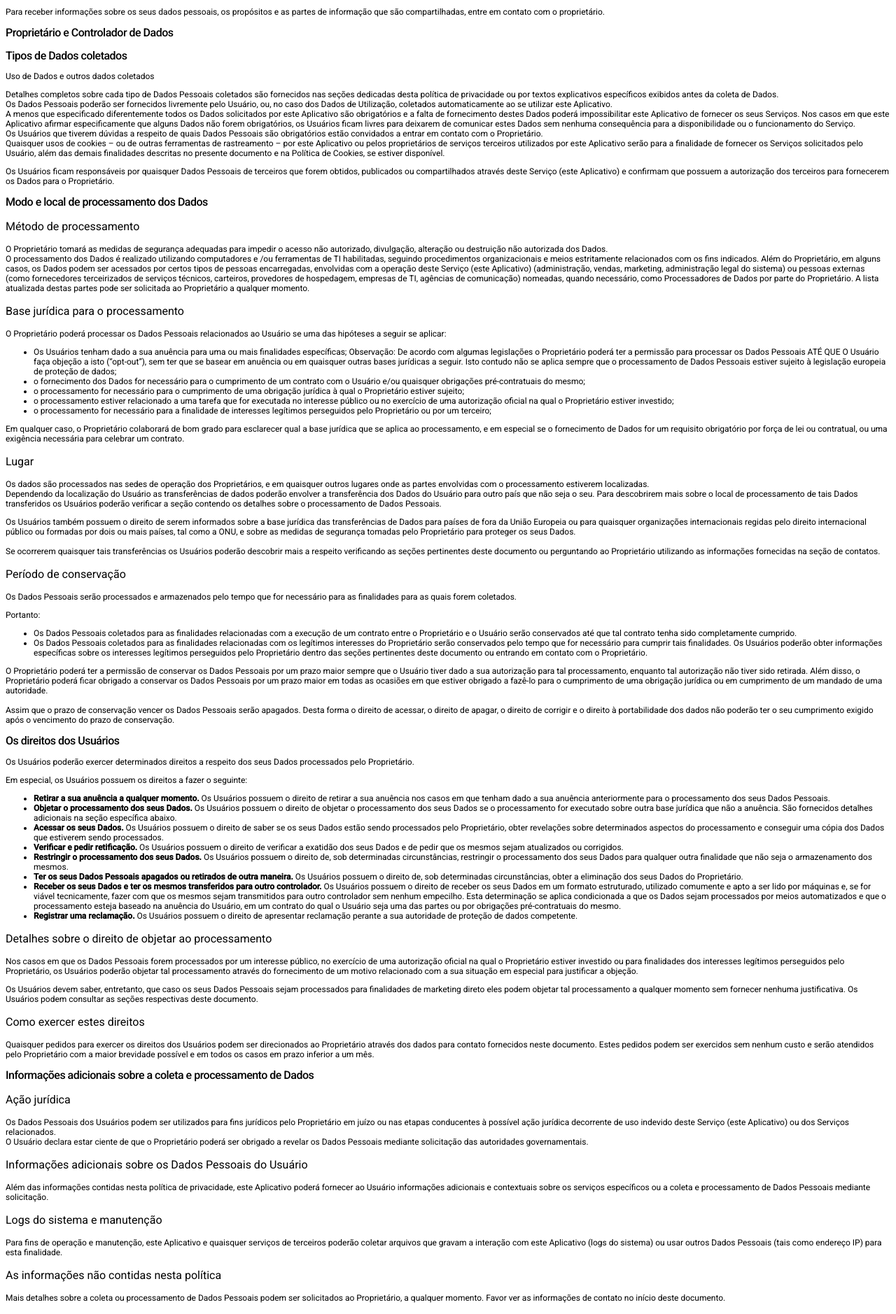
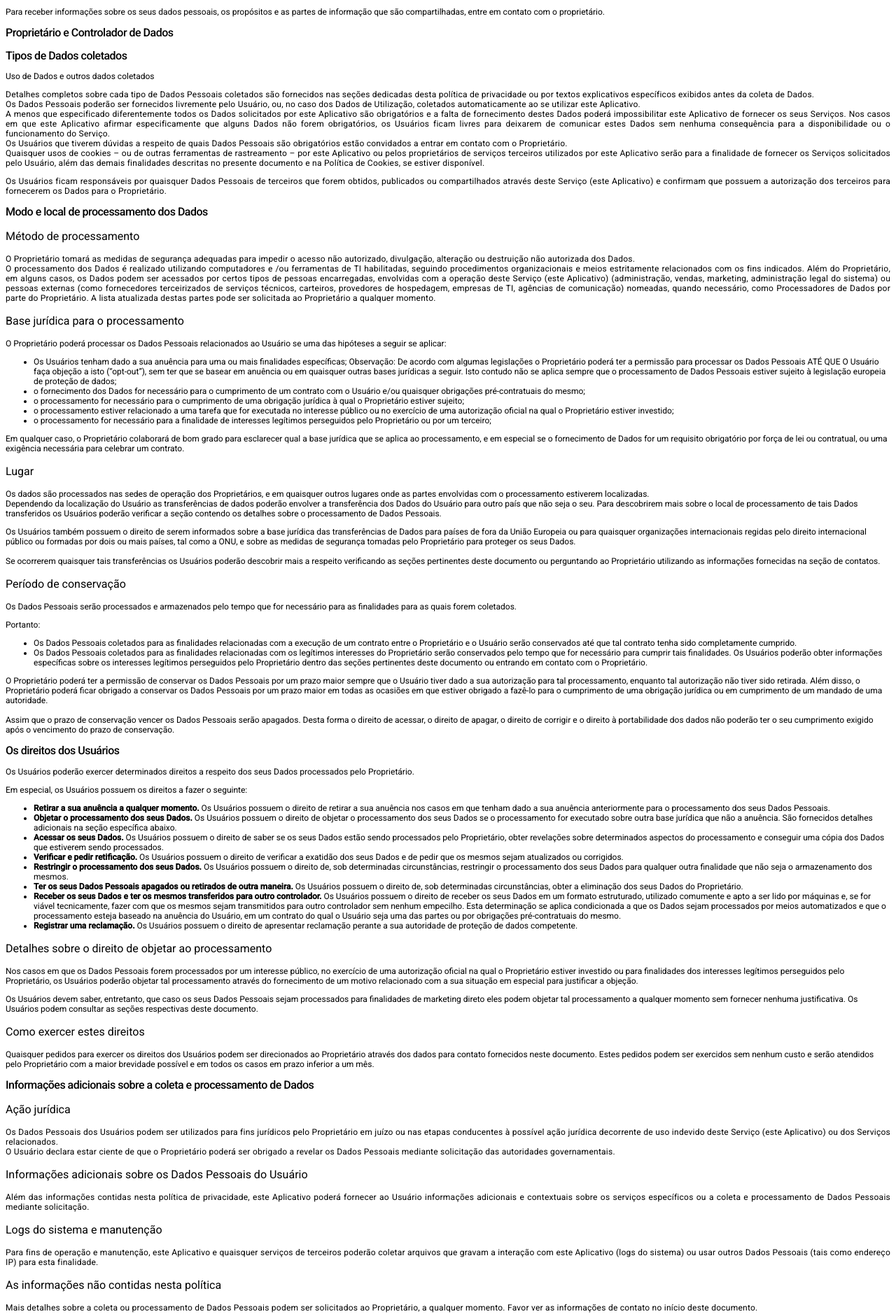
Before and after one commit to saosalvadoralimentos/saosalvadoralimentos.github.io, a plain HTML site: page politica_privacidade_ssa.html in a window 1280 px wide. Shown: the part 31-1909 px from the top of the page at 70% size. Drawn offline with Linux system fonts and the light colour scheme.

Commit message:
Update politica_privacidade_ssa.html

```diff
--- a/politica_privacidade_ssa.html
+++ b/politica_privacidade_ssa.html
@@ -10,7 +10,7 @@
     <style>
         body {
             font-family: Roboto, sans-serif;
-            font-size: 12;
+            font-size: 12px;
         }
 
         h1 {
@@ -68,9 +68,10 @@
         }
 
         .body-02 {
-            font-size: 14px;
+            font-size: 12px;
             font-weight: 400;
             letter-spacing: 0.25px;
+            text-align: justify;
         }
 
         .caption {
@@ -114,29 +115,29 @@
 
             <div class="one_line_col">
 
-                <h2 id="types_of_data">Tipos de Dados coletados</h2>
+                <h2>Tipos de Dados coletados</h2>
 
                 <p>Uso de Dados e outros dados coletados</p>
 
 
-                <p>Detalhes completos sobre cada tipo de Dados Pessoais coletados são fornecidos nas seções dedicadas desta política de privacidade ou por textos explicativos específicos exibidos antes da coleta de Dados.<br>
+                <p class="body-02">Detalhes completos sobre cada tipo de Dados Pessoais coletados são fornecidos nas seções dedicadas desta política de privacidade ou por textos explicativos específicos exibidos antes da coleta de Dados.<br>
                     Os Dados Pessoais poderão ser fornecidos livremente pelo Usuário, ou, no caso dos Dados de Utilização, coletados automaticamente ao se utilizar este Aplicativo.<br>
                     A menos que especificado diferentemente todos os Dados solicitados por este Aplicativo são obrigatórios e a falta de fornecimento destes Dados poderá impossibilitar este Aplicativo de fornecer os seus Serviços. Nos casos em que este Aplicativo afirmar especificamente que alguns Dados não forem obrigatórios, os Usuários ficam livres para deixarem de comunicar estes Dados sem nenhuma consequência para a disponibilidade ou o funcionamento do Serviço.<br>
                     Os Usuários que tiverem dúvidas a respeito de quais Dados Pessoais são obrigatórios estão convidados a entrar em contato com o Proprietário.<br>
                     Quaisquer usos de cookies – ou de outras ferramentas de rastreamento – por este Aplicativo ou pelos proprietários de serviços terceiros utilizados por este Aplicativo serão para a finalidade de fornecer os Serviços solicitados pelo Usuário, além das demais finalidades descritas no presente documento e na Política de Cookies, se estiver disponível.
                 </p>
-                <p>Os Usuários ficam responsáveis por quaisquer Dados Pessoais de terceiros que forem obtidos, publicados ou compartilhados através deste Serviço (este Aplicativo) e confirmam que possuem a autorização dos terceiros para fornecerem os Dados para o Proprietário.</p>
+                <p class="body-02">Os Usuários ficam responsáveis por quaisquer Dados Pessoais de terceiros que forem obtidos, publicados ou compartilhados através deste Serviço (este Aplicativo) e confirmam que possuem a autorização dos terceiros para fornecerem os Dados para o Proprietário.</p>
 
             </div>
 
 
             <div class="one_line_col">
 
-                <h2 id="place_of_processing">Modo e local de processamento dos Dados</h2>
+                <h2>Modo e local de processamento dos Dados</h2>
 
                 <h3>Método de processamento</h3>
 
-                <p>O Proprietário tomará as medidas de segurança adequadas para impedir o acesso não autorizado, divulgação, alteração ou destruição não autorizada dos Dados.<br>
+                <p class="body-02">O Proprietário tomará as medidas de segurança adequadas para impedir o acesso não autorizado, divulgação, alteração ou destruição não autorizada dos Dados.<br>
                     O processamento dos Dados é realizado utilizando computadores e /ou ferramentas de TI habilitadas, seguindo procedimentos organizacionais e meios estritamente relacionados com os fins indicados. Além do Proprietário, em alguns casos, os Dados podem ser acessados por certos tipos de pessoas encarregadas, envolvidas com a operação deste Serviço (este Aplicativo) (administração, vendas, marketing, administração legal do sistema) ou pessoas externas (como fornecedores terceirizados de serviços técnicos, carteiros, provedores de hospedagem, empresas de TI, agências de comunicação) nomeadas, quando necessário, como Processadores de Dados por parte do Proprietário. A lista atualizada destas partes pode ser solicitada ao Proprietário a qualquer momento.</p>
 
                 <h3>Base jurídica para o processamento</h3>
@@ -205,23 +206,23 @@
                 <h2 id="further_data_processing_info">Informações adicionais sobre a coleta e processamento de Dados</h2>
 
                 <h3>Ação jurídica</h3>
-                <p>
+                <p class="body-02">
                     Os Dados Pessoais dos Usuários podem ser utilizados para fins jurídicos pelo Proprietário em juízo ou nas etapas conducentes à possível ação jurídica decorrente de uso indevido deste Serviço (este Aplicativo) ou dos Serviços relacionados.<br>
                     O Usuário declara estar ciente de que o Proprietário poderá ser obrigado a revelar os Dados Pessoais mediante solicitação das autoridades governamentais.
                 </p>
 
                 <h3>Informações adicionais sobre os Dados Pessoais do Usuário</h3>
-                <p>
+                <p class="body-02">
                     Além das informações contidas nesta política de privacidade, este Aplicativo poderá fornecer ao Usuário informações adicionais e contextuais sobre os serviços específicos ou a coleta e processamento de Dados Pessoais mediante solicitação.
                 </p>
 
                 <h3>Logs do sistema e manutenção</h3>
-                <p>
+                <p class="body-02">
                     Para fins de operação e manutenção, este Aplicativo e quaisquer serviços de terceiros poderão coletar arquivos que gravam a interação com este Aplicativo (logs do sistema) ou usar outros Dados Pessoais (tais como endereço IP) para esta finalidade.
                 </p>
 
                 <h3>As informações não contidas nesta política</h3>
-                <p>
+                <p class="body-02">
                     Mais detalhes sobre a coleta ou processamento de Dados Pessoais podem ser solicitados ao Proprietário, a qualquer momento. Favor ver as informações de contato no início deste documento.
                 </p>
 
@@ -231,7 +232,7 @@
                 </p>
 
                 <h3>Mudanças nesta política de privacidade</h3>
-                <p>
+                <p class="body-02">
                     O Proprietário se reserva o direito de fazer alterações nesta política de privacidade a qualquer momento, mediante comunicação aos seus Usuários nesta página e possivelmente dentro deste Serviço este Aplicativo e/ou – na medida em que for viável tecnicamente e juridicamente – enviando um aviso para os Usuários através de quaisquer informações de contato disponíveis para o Proprietário. É altamente recomendável que esta página seja consultada várias vezes em relação à última modificação descrita na parte inferior. <br><br>
                     Caso as mudanças afetem as atividades de processamento realizadas com base na anuência do Usuário, o Proprietáriocoletará nova anuência do Usuário, onde for exigida.
                 </p>
@@ -253,7 +254,7 @@
                         <p>Quaisquer informações que diretamente, indiretamente ou em relação com outras informações – incluindo um número de identificação pessoal – permitam a identificação ou identificabilidade de uma pessoa física.</p>
 
                         <h4>Dados de Uso</h4>
-                        <p>As informações coletadas automaticamente através deste este Aplicativo (ou serviços de terceiros contratados neste Serviço (este Aplicativo)), que podem incluir: os endereços IP ou nomes de domínio dos computadores utilizados pelos Usuários que utilizam este Aplicativo, os endereços URI (Identificador Uniforme de Recurso), a data e hora do pedido, o método utilizado para submeter o pedido ao servidor, o tamanho do arquivo recebido em resposta, o código numérico que indica o status do servidor de resposta (resultado positivo, erro , etc.), o país de origem, as características do navegador e do sistema operacional utilizado pelo Usuário, os vários detalhes de tempo por visita (por exemplo, o tempo gasto em cada página dentro do aplicativo) e os detalhes sobre o caminho seguido dentro da aplicação, com especial referência à sequência de páginas visitadas e outros parâmetros sobre o sistema operacional do dispositivo e/ou ambiente de TI do Usuário.</p>
+                        <p class="body-02">As informações coletadas automaticamente através deste este Aplicativo (ou serviços de terceiros contratados neste Serviço (este Aplicativo)), que podem incluir: os endereços IP ou nomes de domínio dos computadores utilizados pelos Usuários que utilizam este Aplicativo, os endereços URI (Identificador Uniforme de Recurso), a data e hora do pedido, o método utilizado para submeter o pedido ao servidor, o tamanho do arquivo recebido em resposta, o código numérico que indica o status do servidor de resposta (resultado positivo, erro , etc.), o país de origem, as características do navegador e do sistema operacional utilizado pelo Usuário, os vários detalhes de tempo por visita (por exemplo, o tempo gasto em cada página dentro do aplicativo) e os detalhes sobre o caminho seguido dentro da aplicação, com especial referência à sequência de páginas visitadas e outros parâmetros sobre o sistema operacional do dispositivo e/ou ambiente de TI do Usuário.</p>
 
                         <h4>Usuário</h4>
                         <p>A pessoa que usa este Aplicativo que, a menos que especificado diferentemente, coincida com o Titular dos Dados.</p>
@@ -265,7 +266,7 @@
                         <p>A pessoa física ou jurídica, administração pública, agência ou outro órgão que processe os Dados Pessoais em nome do Controlador conforme descrito nesta política de privacidade. </p>
 
                         <h4>Controlador de Dados (ou Proprietário)</h4>
-                        <p>A pessoa física ou jurídica, administração pública, agência ou outro órgão que, isoladamente ou em conjunto com outros determinar as finalidades e os meios de processamento dos Dados Pessoais, incluindo medidas de segurança relativas ao funcionamento e ao uso deste Serviço (este Aplicativo). O Controlador de Dados, a menos que seja especificado de outra forma, é o Proprietário deste Serviço (este Aplicativo).</p>
+                        <p class="body-02">A pessoa física ou jurídica, administração pública, agência ou outro órgão que, isoladamente ou em conjunto com outros determinar as finalidades e os meios de processamento dos Dados Pessoais, incluindo medidas de segurança relativas ao funcionamento e ao uso deste Serviço (este Aplicativo). O Controlador de Dados, a menos que seja especificado de outra forma, é o Proprietário deste Serviço (este Aplicativo).</p>
 
                         <h4>
                             Este Aplicativo
@@ -283,7 +284,7 @@
                         <hr>
 
                         <h4>Informação jurídica</h4>
-                        <p>Esta declaração de privacidade foi preparada com base em determinações demúltiplas legislações, inclusive os Arts. 13/14 do Regulamento (EU) 2016/679 (GDPR - Regulamento Geral de Proteção de Dados).</p>
+                        <p class="body-02">Esta declaração de privacidade foi preparada com base em determinações demúltiplas legislações, inclusive os Arts. 13/14 do Regulamento (EU) 2016/679 (GDPR - Regulamento Geral de Proteção de Dados).</p>
                         <p>Esta política de privacidade se refere somente a este Aplicativo, se não afirmado diferentemente neste documento.</p>
 
                     </div>
```
